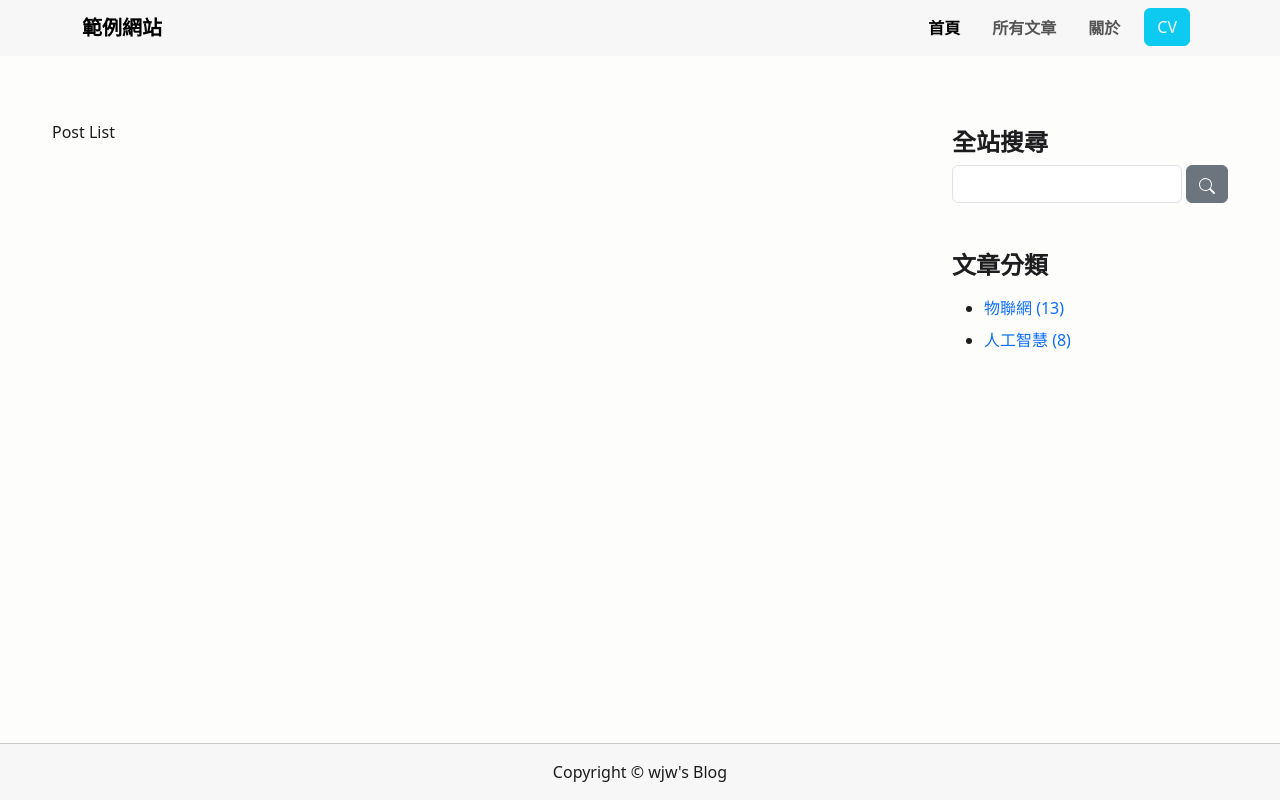
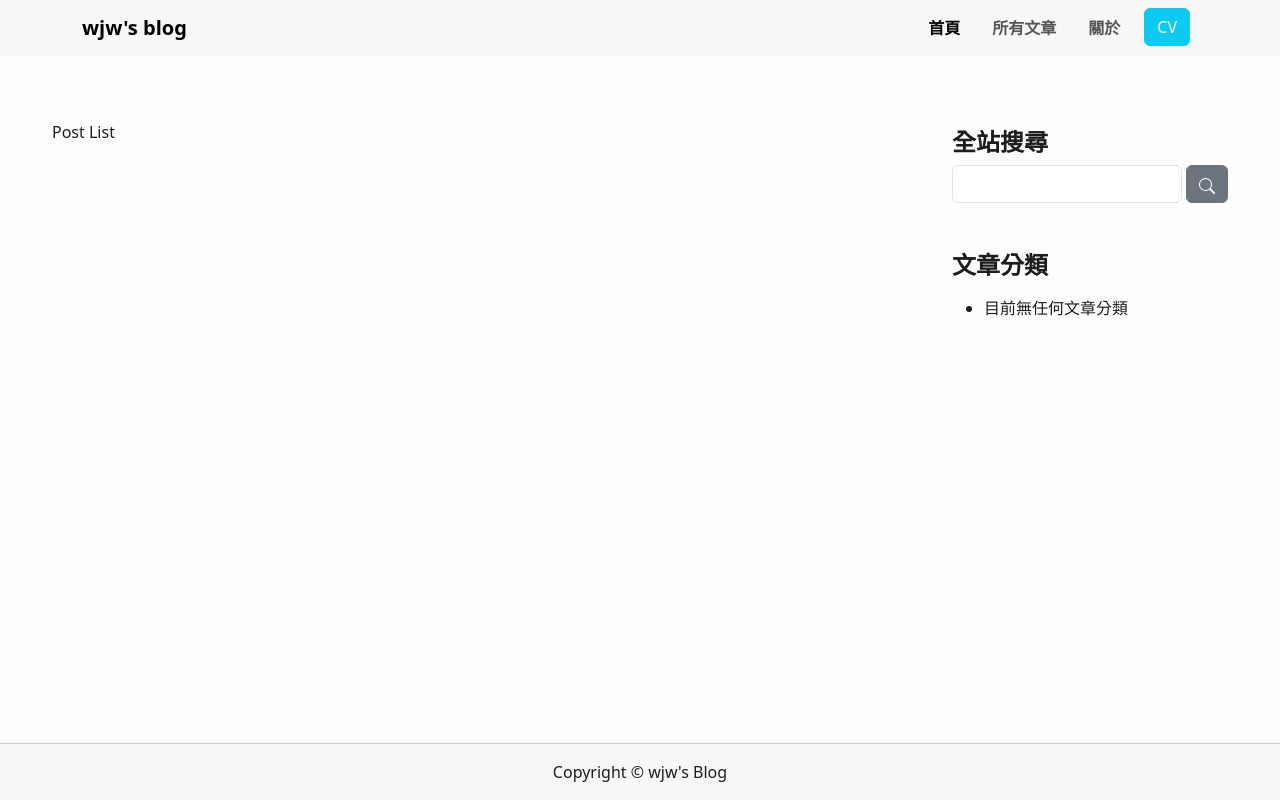
Before and after one commit to gabeewang/gabeewang.github.io, a plain HTML site: page index.html in a window 1280 px wide. Drawn offline with nearby package versions, Linux system fonts and the light colour scheme.

Commit message:
commit_20250312_1

```diff
--- a/index.html
+++ b/index.html
@@ -82,7 +82,7 @@
     <div id="header">
         <nav class="navbar navbar-expand-lg">
             <div class="container-lg">
-                <a class="navbar-brand fw-bold" href="/">範例網站</a>
+                <a class="navbar-brand fw-bold" href="/">wjw's blog</a>
                 <button class="navbar-toggler" type="button" data-bs-toggle="collapse" data-bs-target="#navbarNav" aria-controls="navbarNav" aria-expanded="false" aria-label="Toggle navigation"><span class="navbar-toggler-icon"></span></button>
                 <div class="collapse navbar-collapse" id="navbarNav">
                     <ul class="navbar-nav ms-auto mb-2 mb-lg-0 fw-bold">
@@ -122,8 +122,11 @@
             <div class="box">
                 <h2 class="title">文章分類</h2>
                 <ul class="list">
+                    <!--
                     <li class="item"><a href="/index.html">物聯網 (13)</a></li>
                     <li class="item"><a href="/index.html">人工智慧 (8)</a></li>
+                    -->
+                    <li class="item">目前無任何文章分類</li>
                 </ul>
             </div>
         </div>
```
Also changed, not shown: 1 other file.
